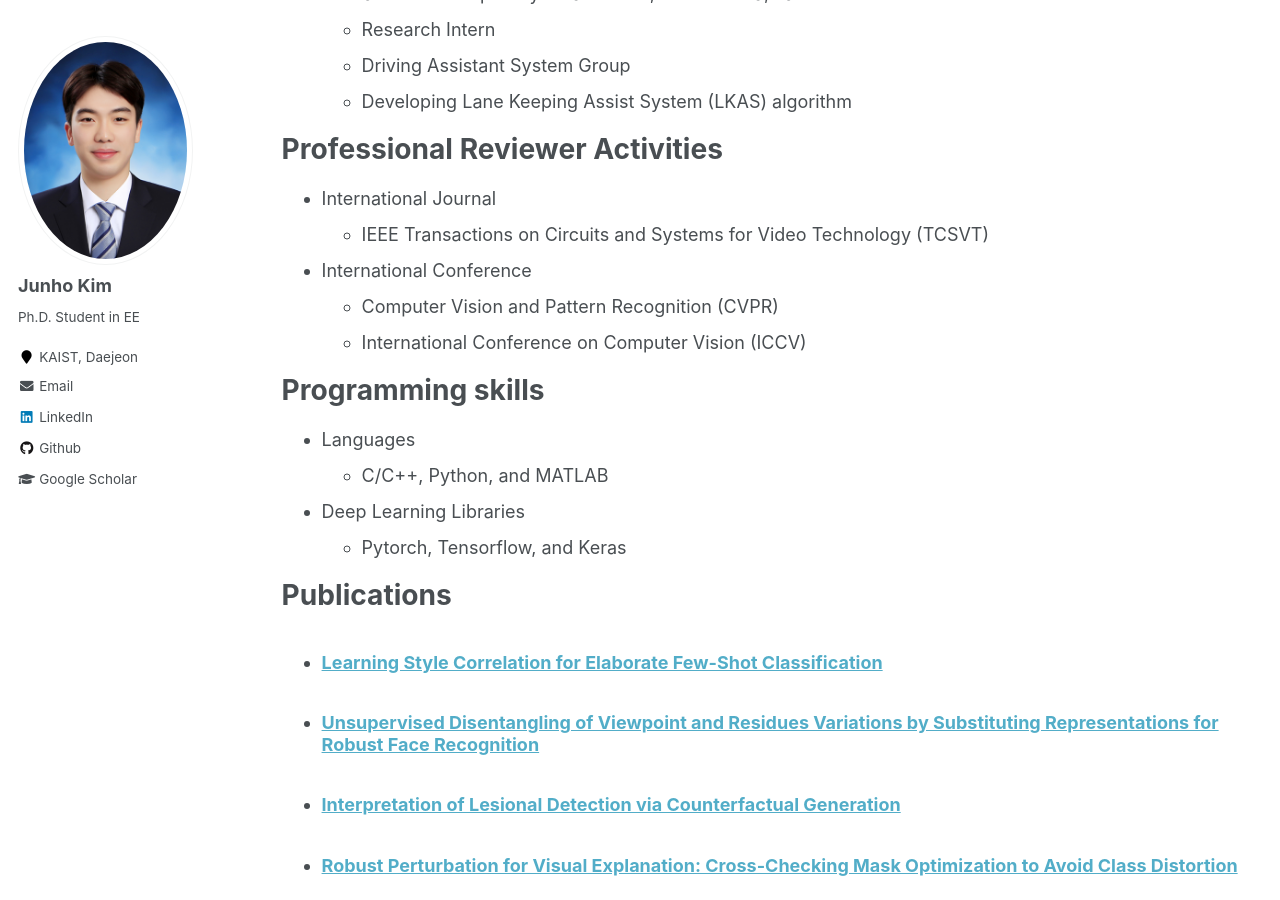
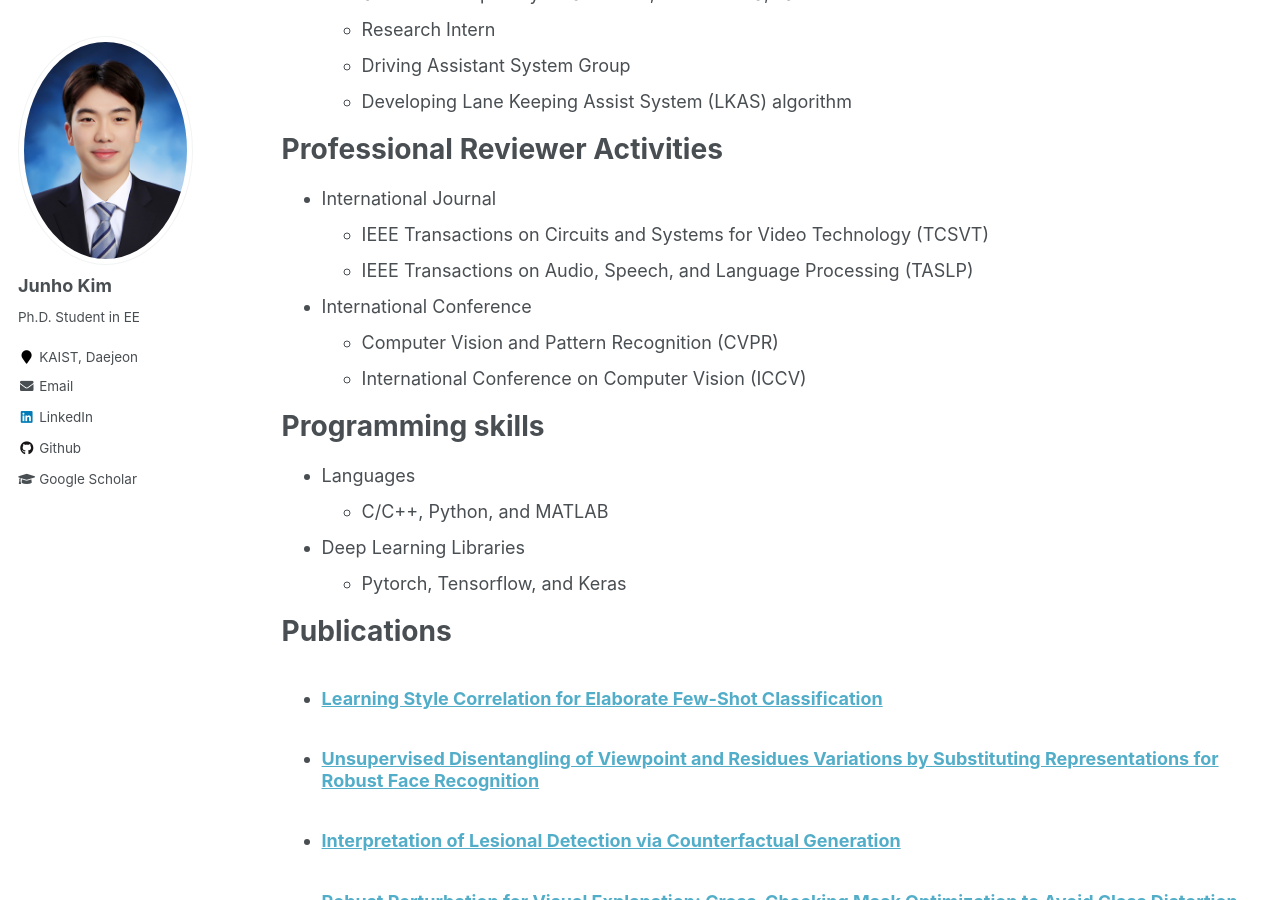
Before and after one commit to jhkim0911/jhkim0911, a Jekyll site: the page built from _pages/cv.md, in a window 1280 px wide and 900 px high, scrolled down 892 px. Built offline with Jekyll 4.4.1, drawn with Linux system fonts in a browser that asks for light colours.

Commit message:
Update cv.md

```diff
--- a/_pages/cv.md
+++ b/_pages/cv.md
@@ -43,6 +43,7 @@ Professional Reviewer Activities
 ======
 * International Journal
   * IEEE Transactions on Circuits and Systems for Video Technology (TCSVT)
+  * IEEE Transactions on Audio, Speech, and Language Processing (TASLP)
 * International Conference
   * Computer Vision and Pattern Recognition (CVPR)
   * International Conference on Computer Vision (ICCV)
```
